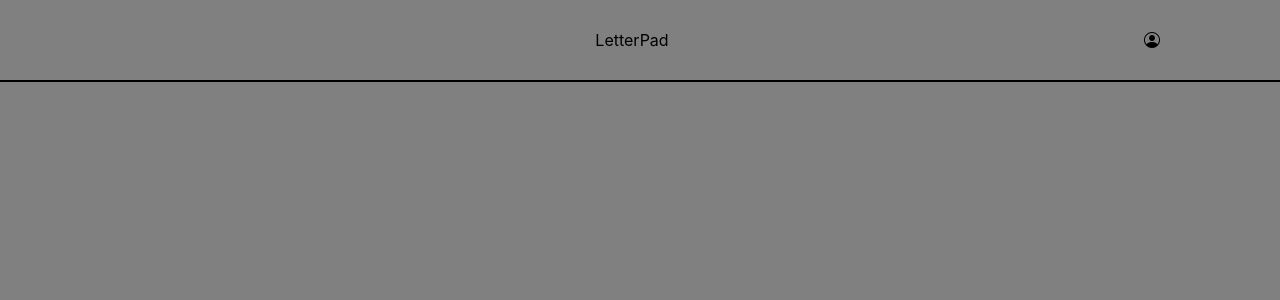
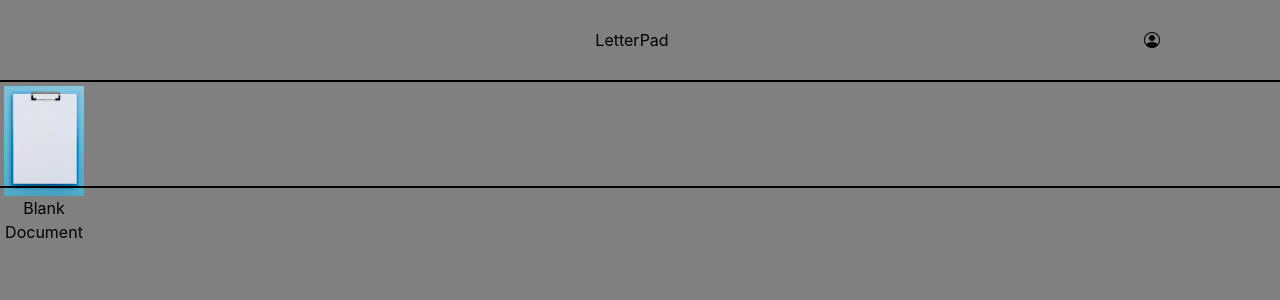
Before and after one commit to Katos1950/RTCTE-client, a React (Create React App) app: page /dashboard in a window 1280 px wide. Shown: the top 300 px of the page. Built offline with nearby package versions, Linux system fonts and the light colour scheme.

Commit message:
get documents
The console prints all the documents of the user perfectly

```diff
--- a/src/Dashboard.js
+++ b/src/Dashboard.js
@@ -1,5 +1,40 @@
+import { useState } from "react";
 import "./Dashboard.css"
+import axios from "axios";
+import { useNavigate } from "react-router-dom";
+
 export const Dashboard = () => {
+    const [documents,setDocuments] = useState({})
+    const navigate = useNavigate()
+    const getDocuments = async ()=>{
+        try{
+            const token = localStorage.getItem('token');
+            const response = await axios.get("http://localhost:5000/users/documents",{
+            headers: {
+              Authorization: `Bearer ${token}`
+            }
+          })
+          console.log(response.data)
+        }
+        catch(error){
+            if(error.status === 403){
+                const newToken = await axios.post("http://localhost:4000/users/token",{
+                    token : localStorage.getItem("refreshToken")
+                })
+                if(newToken){
+                    localStorage.setItem('token',newToken.data.accessToken)
+                    return getDocuments()
+                }
+                else{
+                    navigate("/");
+                }
+            }
+
+            console.log(error)
+        }
+
+    }
+
     return (
         <div className="dashboard">
             <div className="TitleBar">
@@ -8,7 +43,13 @@
                 <button ><i className="bi bi-person-circle"></i></button>
             </div>
             <hr className="w-full border-t-2 border-black" />
-
+            <div className ="w-auto h-auto flex flex-row items-start m-1">
+                <button className="w-20 h-24" onClick={getDocuments}>
+                    <img src="/blank.jpg"></img>
+                    <span>Blank Document</span>
+                </button>
+            </div>
+            <hr className="w-full border-t-2 border-black" />
 
         </div>
     )
--- a/src/Login/Login.js
+++ b/src/Login/Login.js
@@ -2,7 +2,7 @@
 import "./Login.css";
 import ThreeD from "./ThreeD";
 import axios from "axios";
-import { Link } from "react-router-dom";
+import { Link, useNavigate } from "react-router-dom";
 import * as Yup from "yup";
 
 export const Login = () => {
@@ -10,6 +10,7 @@
   const [password, setPassword] = useState("");
   const [isVisible, setIsVisible] = useState(false);
   const [errors, setErrors] = useState({});
+  const navigate = useNavigate(); // Hook to handle navigation
 
   const validationSchema = Yup.object({
     emailId: Yup.string().required("Email is required").email("Invalid email format"),
@@ -28,7 +29,13 @@
         password,
       });
 
-      console.log(response.data);
+      console.log(response.status);
+      if(response.status === 200){
+        localStorage.setItem("token",response.data.accessToken)
+        localStorage.setItem("refreshToken",response.data.refreshToken)
+        console.log(response.data.refreshToken)
+        navigate("/dashboard");
+      }
     } catch (error) {
       const newErrors = {};
       if (error.inner) {
--- a/src/Login/SignUp.js
+++ b/src/Login/SignUp.js
@@ -2,7 +2,7 @@
 import "./Login.css";
 import ThreeD from "./ThreeD";
 import axios from "axios";
-import { Link } from "react-router-dom";
+import { Link, useNavigate } from "react-router-dom";
 import * as Yup from "yup";
 
 export const SignUp = () => {
@@ -12,7 +12,7 @@
   const [confirmPassword, setConfirmPassword] = useState("");
   const [isVisible, setIsVisible] = useState(false);
   const [errors, setErrors] = useState({});
-
+  const navigate = useNavigate()
   const validationSchema = Yup.object({
     userName: Yup.string().required("Username is required"),
     emailId: Yup.string()
@@ -46,6 +46,9 @@
         password,
       });
 
+      if(response.status === 201){
+        navigate("/");
+      }
       console.log(response.data);
     } catch (error) {
       const newErrors = {};
```
Also changed, not shown: public/blank.jpg (added).
